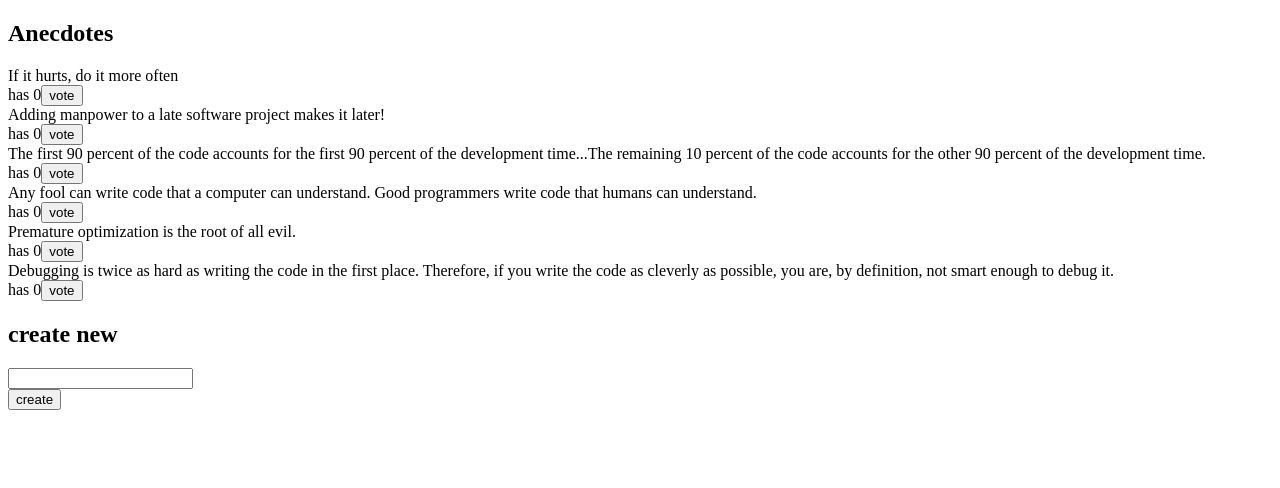
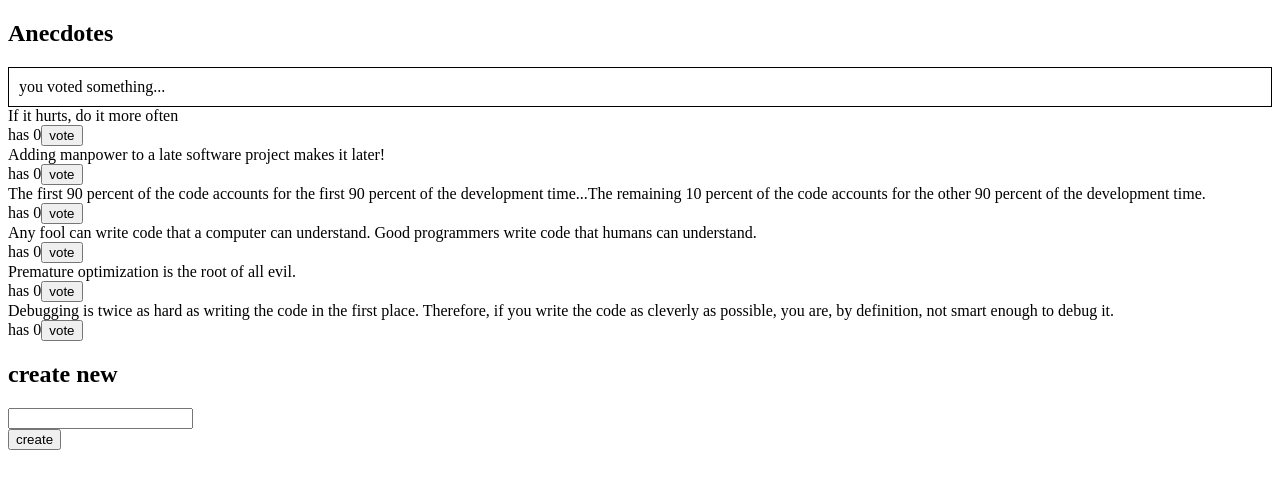
Before and after one commit to lanruo942/fullstackopen-exercises, a React (Create React App) app in the folder part6/redux-anecdotes/: page / in a window 1280 px wide. Shown: the top 488 px of the page. Built offline with nearby package versions, Linux system fonts and the light colour scheme.

Commit message:
complete part6/6.10

```diff
--- a/part6/redux-anecdotes/src/App.js
+++ b/part6/redux-anecdotes/src/App.js
@@ -2,15 +2,17 @@
  * @Author: Summer Lee
  * @Date: 2022-07-04 02:02:37
  * @LastEditors: Summer Lee
- * @LastEditTime: 2022-07-04 03:15:14
+ * @LastEditTime: 2022-07-05 03:12:09
  */
 import AnecdoteList from './components/AnecdoteList'
 import AnecdoteForm from './components/AnecdoteForm'
+import Notification from './components/Notification'
 
 const App = () => {
   return (
     <div>
 			<h2>Anecdotes</h2>
+      <Notification />
       <AnecdoteList />
       <AnecdoteForm />
     </div>
--- a/part6/redux-anecdotes/src/components/AnecdoteList.js
+++ b/part6/redux-anecdotes/src/components/AnecdoteList.js
@@ -2,7 +2,7 @@
  * @Author: Summer Lee
  * @Date: 2022-07-04 03:06:25
  * @LastEditors: Summer Lee
- * @LastEditTime: 2022-07-05 01:39:59
+ * @LastEditTime: 2022-07-05 03:10:15
  */
 import { useSelector, useDispatch } from 'react-redux'
 import { vote } from '../reducers/anecdoteReducer'
@@ -22,7 +22,7 @@ const Anecdote = ({ anecdote, handleClick }) => {
 }
 
 const AnecdoteList = () => {
-	const anecdotes = useSelector(state => state)
+	const anecdotes = useSelector(state => state.anecdotes)
 	const dispatch = useDispatch()
 
 	return (
--- a/part6/redux-anecdotes/src/components/Notification.js
+++ b/part6/redux-anecdotes/src/components/Notification.js
@@ -1,4 +1,13 @@
+/*
+ * @Author: Summer Lee
+ * @Date: 2022-07-04 02:47:57
+ * @LastEditors: Summer Lee
+ * @LastEditTime: 2022-07-05 03:27:19
+ */
+import { useSelector } from 'react-redux'
+
 const Notification = () => {
+  const notification = useSelector(state => state.notification)
   const style = {
     border: 'solid',
     padding: 10,
@@ -6,7 +15,7 @@ const Notification = () => {
   }
   return (
     <div style={style}>
-      render here notification...
+      {notification}
     </div>
   )
 }
--- a/part6/redux-anecdotes/src/reducers/anecdoteReducer.js
+++ b/part6/redux-anecdotes/src/reducers/anecdoteReducer.js
@@ -21,7 +21,7 @@ const asObject = (anecdote) => {
 
 const initialState = anecdotesAtStart.map(asObject)
 
-const reducer = createSlice({
+const anecdoteReducer = createSlice({
   name: 'anecdotes',
   initialState,
   reducers: {
@@ -47,5 +47,5 @@ const reducer = createSlice({
   }
 })
 
-export const { createAnecdote, vote } = reducer.actions
-export default reducer.reducer
+export const { createAnecdote, vote } = anecdoteReducer.actions
+export default anecdoteReducer.reducer
--- /dev/null
+++ b/part6/redux-anecdotes/src/reducers/notificationReducer.js
@@ -0,0 +1,16 @@
+/*
+ * @Author: Summer Lee
+ * @Date: 2022-07-05 03:02:01
+ * @LastEditors: Summer Lee
+ * @LastEditTime: 2022-07-05 03:27:54
+ */
+import { createSlice } from '@reduxjs/toolkit'
+
+const initialState = 'you voted something...'
+
+const notificationReducer = createSlice({
+	name: 'notification',
+	initialState,
+})
+
+export default notificationReducer.reducer
--- a/part6/redux-anecdotes/src/store.js
+++ b/part6/redux-anecdotes/src/store.js
@@ -2,11 +2,17 @@
  * @Author: Summer Lee
  * @Date: 2022-07-05 00:08:53
  * @LastEditors: Summer Lee
- * @LastEditTime: 2022-07-05 00:10:03
+ * @LastEditTime: 2022-07-05 03:21:49
  */
 import { configureStore } from '@reduxjs/toolkit'
-import reducer from './reducers/anecdoteReducer'
+import anecdoteReducer from './reducers/anecdoteReducer'
+import notificationReducer from './reducers/notificationReducer'
 
-const store = configureStore({ reducer })
+const store = configureStore({
+	reducer: {
+		anecdotes: anecdoteReducer,
+		notification: notificationReducer
+	}
+})
 
 export default store
```
